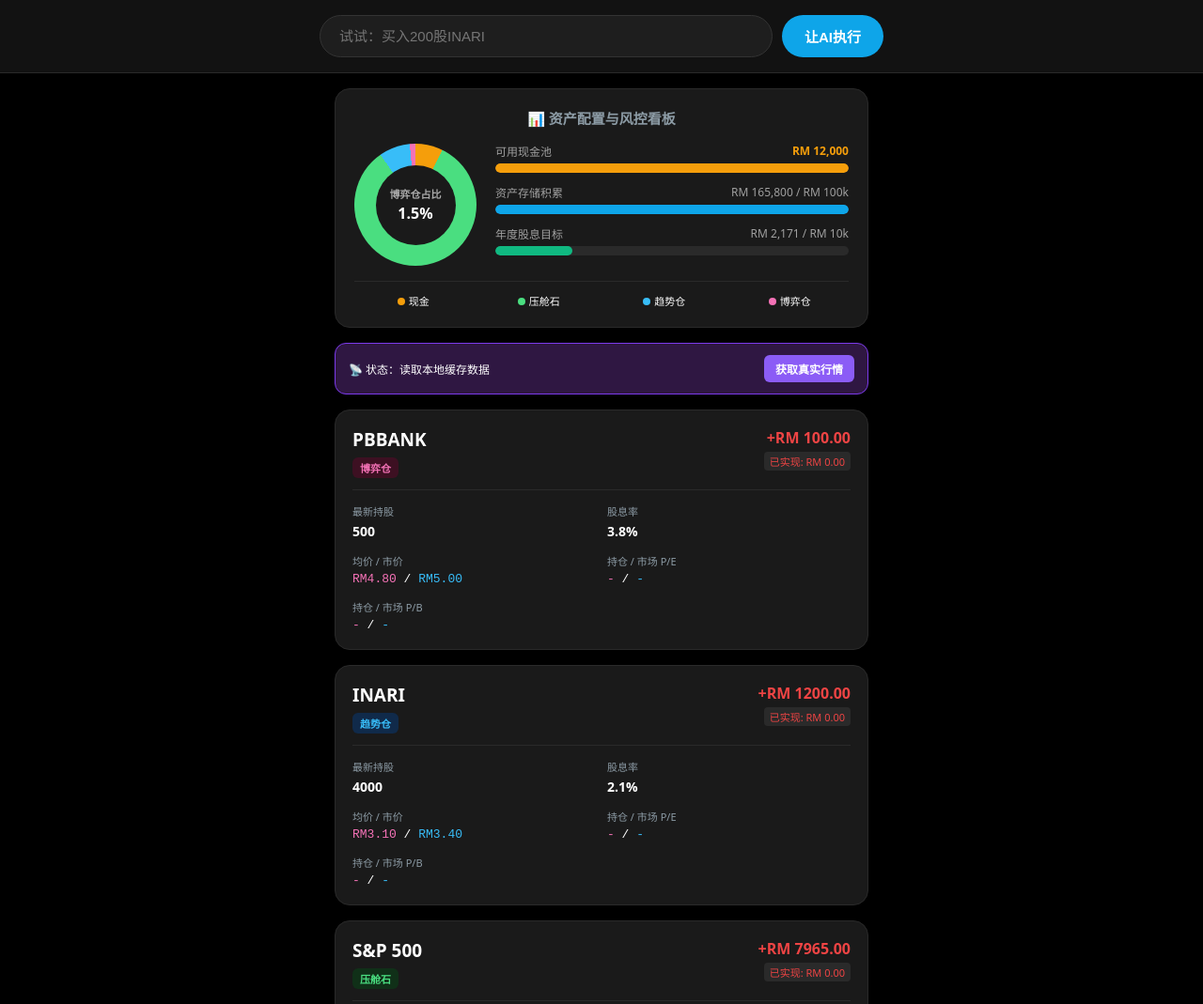
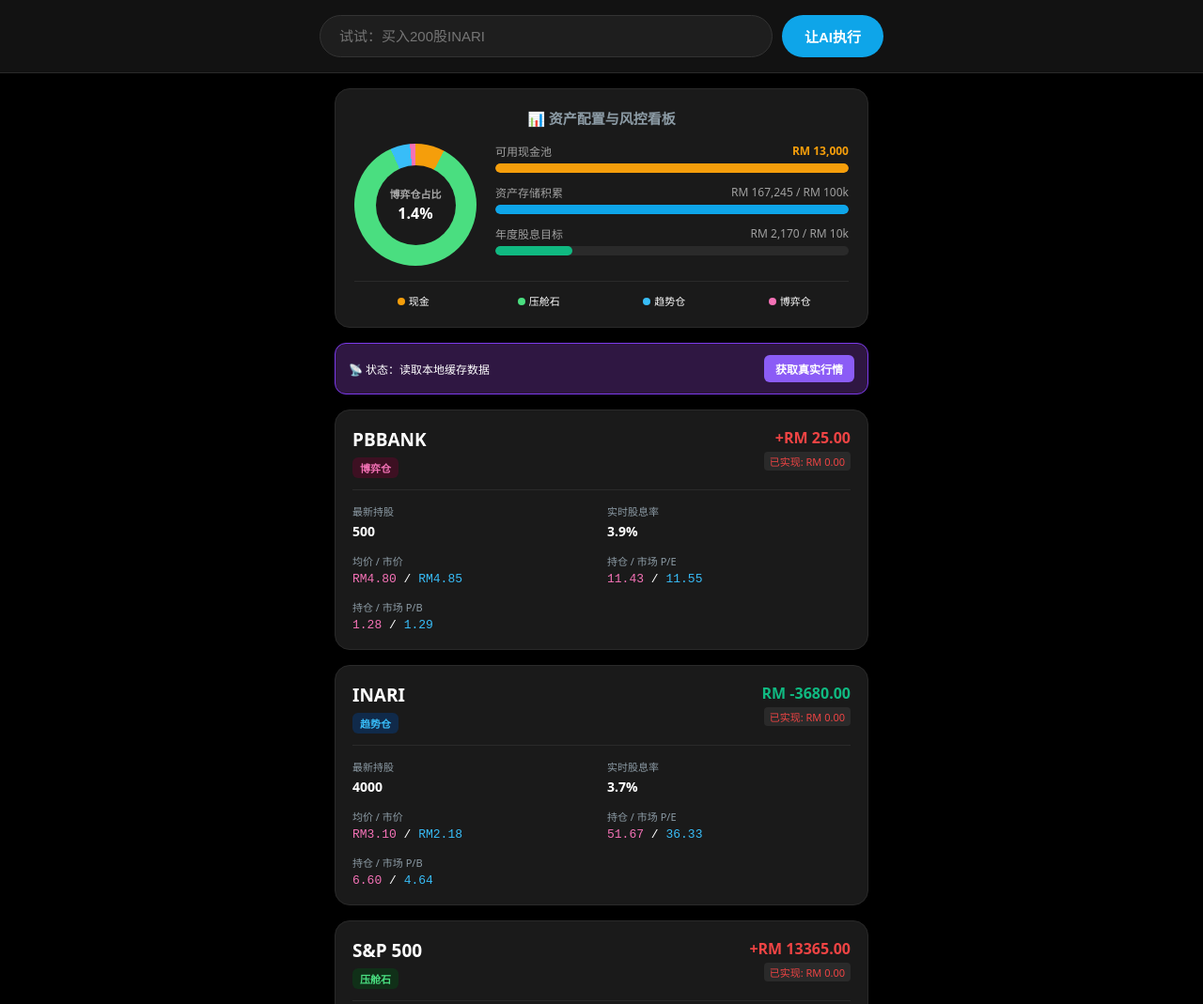
Before and after one commit to guangtongxie0-byte/my-invest-app, a plain HTML site: page index.html in a window 1280 px wide. Shown: the top 1069 px of the page at 94% size. Drawn offline with Linux system fonts and the light colour scheme.

Commit message:
Update index.html

```diff
--- a/index.html
+++ b/index.html
@@ -3,7 +3,7 @@
 <head>
     <meta charset="UTF-8">
     <meta name="viewport" content="width=device-width, initial-scale=1.0">
-    <title>我的投资大管家 - V10.4 纯血真实版</title>
+    <title>我的投资大管家 - V10.5 动态财务版</title>
     <style>
         * { box-sizing: border-box; }
         body { font-family: system-ui, -apple-system, sans-serif; background-color: #000000; margin: 0; padding: 0; color: #ffffff; padding-bottom: 40px;}
@@ -167,16 +167,18 @@
             alert("✅ 本地保存的 API 钥匙已清除。下次使用 AI 时将要求重新输入。");
         }
 
+        // 可将 VOO 替换为 SXR8.DE 或 CSPX.L
         const yahooSymbolMap = { 'PBBANK': '1295.KL', 'INARI': '0166.KL', 'S&P 500': 'VOO' };
 
+        // 🌟 核心升级：注入公司底层财务基因 (EPS, BVPS, 预期派息)
         const defaultAppState = {
-            cash: 12000,
+            cash: 13000,
             goals: { savings: 100000, dividend: 10000 },
             isOnline: false,
             stocks: {
-                'PBBANK': { name: 'PBBANK', tag: '博弈仓', typeKey: 'spec', tagClass: 'tag-spec', shares: 500, avgCost: 4.80, currentPrice: 5.00, divYield: 0.038, pe: "-", pb: "-", realizedPnL: 0.00, history: [] },
-                'INARI': { name: 'INARI', tag: '趋势仓', typeKey: 'trend', tagClass: 'tag-trend', shares: 4000, avgCost: 3.10, currentPrice: 3.40, divYield: 0.021, pe: "-", pb: "-", realizedPnL: 0.00, history: [] },
-                'S&P 500': { name: 'S&P 500', tag: '压舱石', typeKey: 'ballast', tagClass: 'tag-ballast', shares: 60, avgCost: 480.50, currentPrice: 510.00, divYield: 0.013, pe: "-", pb: "-", realizedPnL: 0.00, history: [] }
+                'PBBANK': { name: 'PBBANK', tag: '博弈仓', typeKey: 'spec', tagClass: 'tag-spec', shares: 500, avgCost: 4.80, currentPrice: 4.85, eps: 0.42, bvps: 3.75, annualDiv: 0.19, realizedPnL: 0.00, history: [] },
+                'INARI': { name: 'INARI', tag: '趋势仓', typeKey: 'trend', tagClass: 'tag-trend', shares: 4000, avgCost: 3.10, currentPrice: 2.18, eps: 0.06, bvps: 0.47, annualDiv: 0.08, realizedPnL: 0.00, history: [] },
+                'S&P 500': { name: 'S&P 500', tag: '压舱石', typeKey: 'ballast', tagClass: 'tag-ballast', shares: 60, avgCost: 480.50, currentPrice: 530.00, eps: 21.50, bvps: 110.00, annualDiv: 6.50, realizedPnL: 0.00, history: [] }
             }
         };
 
@@ -188,14 +190,13 @@
             if (savedData) appState = JSON.parse(savedData);
         }
         function clearLocalData() {
-            if(confirm("确定要清除所有数据，恢复出厂设置吗？")) {
+            if(confirm("确定要清除所有数据，并载入最新的财务基因库吗？")) {
                 localStorage.removeItem('myInvestmentApp_v10');
                 appState = JSON.parse(JSON.stringify(defaultAppState));
                 recalculateAndRender();
             }
         }
 
-        // 🌟 V10.4 升级：坚守底线，只拿真数据，不用假替身！
         async function fetchYahooFinanceData() {
             const btn = document.getElementById('syncBtn');
             const statusText = document.getElementById('syncStatus');
@@ -206,8 +207,6 @@
 
             for (let key of stockKeys) {
                 let symbol = yahooSymbolMap[key];
-
-                // 核心破解：放弃被封锁的 v7 quote，改走雅虎完全敞开的 v8 chart 接口
                 const targetUrl = `https://query1.finance.yahoo.com/v8/finance/chart/${symbol}`;
                 const proxyUrl = `https://my-yahoo-proxy.guangtongxie0.workers.dev/?url=${encodeURIComponent(targetUrl)}`;
 
@@ -215,7 +214,6 @@
                     const response = await fetch(proxyUrl);
                     if (response.ok) {
                         const data = await response.json();
-                        // 从 chart 结构里提取精准市价
                         const meta = data.chart.result[0].meta;
                         appState.stocks[key].currentPrice = meta.regularMarketPrice;
                         successCount++;
@@ -225,13 +223,12 @@
                 }
             }
 
-            // 彻底移除玩具数据，只做真实反馈
             if (successCount > 0) {
                 appState.isOnline = true;
                 statusText.innerHTML = `📡 状态：<span style="color:#4ade80">已连接真实市价 (雅虎 v8 通道)</span>`;
             } else {
                 appState.isOnline = false;
-                statusText.innerHTML = `📡 状态：<span style="color:#ef4444">连接失败，请稍后重试（绝不使用假数据）</span>`;
+                statusText.innerHTML = `📡 状态：<span style="color:#ef4444">连接失败，请稍后重试</span>`;
             }
 
             btn.innerText = "重新获取"; btn.style.opacity = "1";
@@ -253,23 +250,20 @@
 
                 if (stock.shares > 0) {
                     totalStockValue += marketValue;
-                    totalDividendIncome += (stock.shares * priceInRM * stock.divYield);
+
+                    // 🌟 动态计算实时股息率和年收入
+                    let currentDivYield = (stock.annualDiv / stock.currentPrice) * 100;
+                    totalDividendIncome += (stock.shares * stock.annualDiv * (isUSD ? 4.5 : 1));
+
                     if (stock.typeKey === 'ballast') ballastValue += marketValue;
                     if (stock.typeKey === 'trend') trendValue += marketValue;
                     if (stock.typeKey === 'spec') specValue += marketValue;
 
-                    let mktPE = parseFloat(stock.pe);
-                    let mktPB = parseFloat(stock.pb);
-                    let myPE = "-", myPB = "-";
-
-                    if (!isNaN(mktPE) && mktPE > 0) {
-                        let eps = stock.currentPrice / mktPE;
-                        myPE = (stock.avgCost / eps).toFixed(2);
-                    }
-                    if (!isNaN(mktPB) && mktPB > 0) {
-                        let bvps = stock.currentPrice / mktPB;
-                        myPB = (stock.avgCost / bvps).toFixed(2);
-                    }
+                    // 🌟 动态实时计算市场估值与持仓估值
+                    let mktPE = stock.eps ? (stock.currentPrice / stock.eps).toFixed(2) : "-";
+                    let myPE = stock.eps ? (stock.avgCost / stock.eps).toFixed(2) : "-";
+                    let mktPB = stock.bvps ? (stock.currentPrice / stock.bvps).toFixed(2) : "-";
+                    let myPB = stock.bvps ? (stock.avgCost / stock.bvps).toFixed(2) : "-";
 
                     const card = document.createElement('div'); card.className = 'card';
                     card.setAttribute('onclick', `openModal('${stock.name}')`);
@@ -286,18 +280,18 @@
                         </div>
                         <div class="stats-grid">
                             <div class="stat-item"><span class="stat-label">最新持股</span><span class="stat-value">${stock.shares}</span></div>
-                            <div class="stat-item"><span class="stat-label">股息率</span><span class="stat-value">${(stock.divYield * 100).toFixed(1)}%</span></div>
+                            <div class="stat-item"><span class="stat-label">实时股息率</span><span class="stat-value ${dataClass}">${currentDivYield.toFixed(1)}%</span></div>
 
                             <div class="stat-item"><span class="stat-label">均价 / 市价</span>
                                 <span class="dual-value"><span class="my-val">${isUSD?'$':'RM'}${stock.avgCost.toFixed(2)}</span> / <span class="mkt-val ${dataClass}">${isUSD?'$':'RM'}${stock.currentPrice.toFixed(2)}</span></span>
                             </div>
 
                             <div class="stat-item"><span class="stat-label">持仓 / 市场 P/E</span>
-                                <span class="dual-value"><span class="my-val">${myPE}</span> / <span class="mkt-val">-</span></span>
+                                <span class="dual-value"><span class="my-val">${myPE}</span> / <span class="mkt-val ${dataClass}">${mktPE}</span></span>
                             </div>
 
                             <div class="stat-item"><span class="stat-label">持仓 / 市场 P/B</span>
-                                <span class="dual-value"><span class="my-val">${myPB}</span> / <span class="mkt-val">-</span></span>
+                                <span class="dual-value"><span class="my-val">${myPB}</span> / <span class="mkt-val ${dataClass}">${mktPB}</span></span>
                             </div>
                         </div>
                     `;
```
